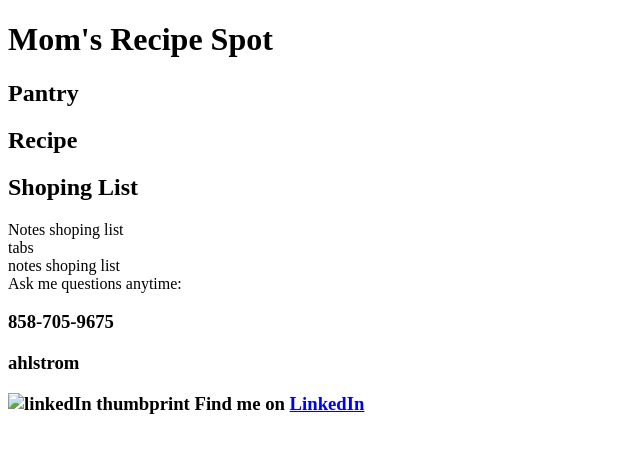
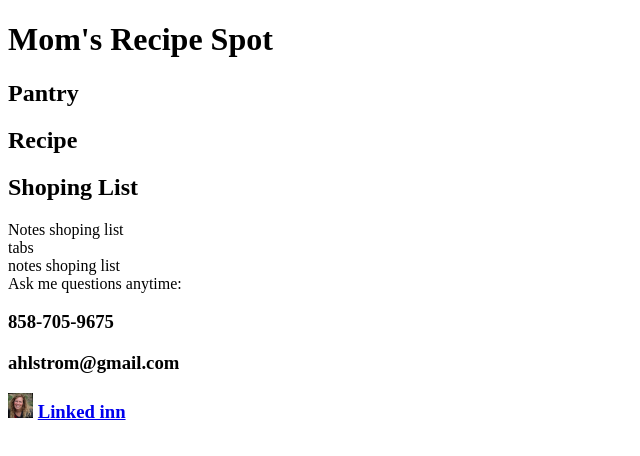
Before and after one commit to Linda4u/LindaAhlstrom, a plain HTML site: page index.html in a window 1280 px wide. Shown: the whole page, without its empty margins (0-640 px from the left). Drawn offline with Linux system fonts and the light colour scheme.

Commit message:
Add files via upload

```diff
--- a/index.html
+++ b/index.html
@@ -39,13 +39,14 @@
         Ask me questions anytime:
 
         <h3>858-705-9675</h3>
-        <h3>ahlstrom</h3>
-        <h3><img src="I Love Linda.jpg" alt="linkedIn thumbprint" width="25">
-            Find me on
-            <a href="https://www.linkedin.com/in/linda-ahlstrom">LinkedIn</a>
+        <h3>ahlstrom@gmail.com</h3>
+        <h3><img src="Linda Linkedin.jpg" alt="linkedIn thumbprint" width="25">
+            <a href="https://www.linkedin.com/in/linda-ahlstrom">Linked inn</a>
         </h3>
     </footer>
 
 </body>
 
+<!--  go to site called coolors  -->
+
 </html>
--- /dev/null
+++ b/style.css
@@ -0,0 +1,25 @@
+header {
+
+    color: blue;
+    background-color: teal;
+}
+
+
+
+
+body {
+
+    background-color: bisque;
+    color: aqua;
+    margin: 80px;
+}
+
+
+footer {
+
+    color: antiquewhite;
+
+
+
+
+}
```
Also changed, not shown: Linda Linkedin.jpg (added).
